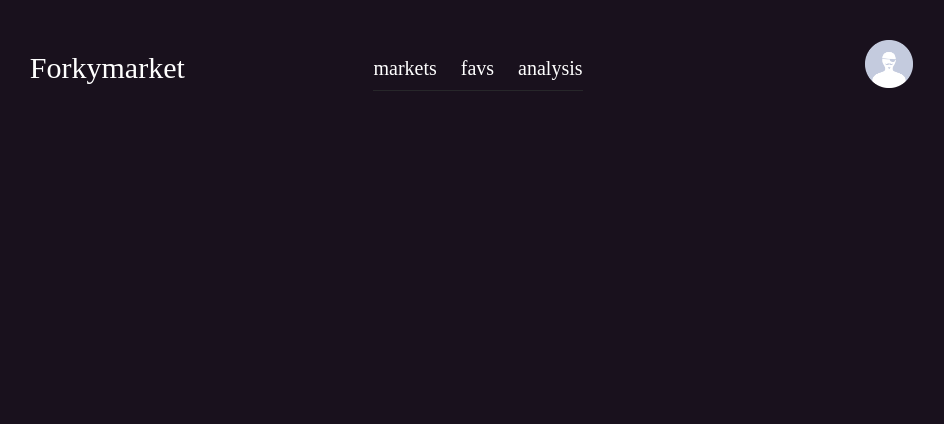
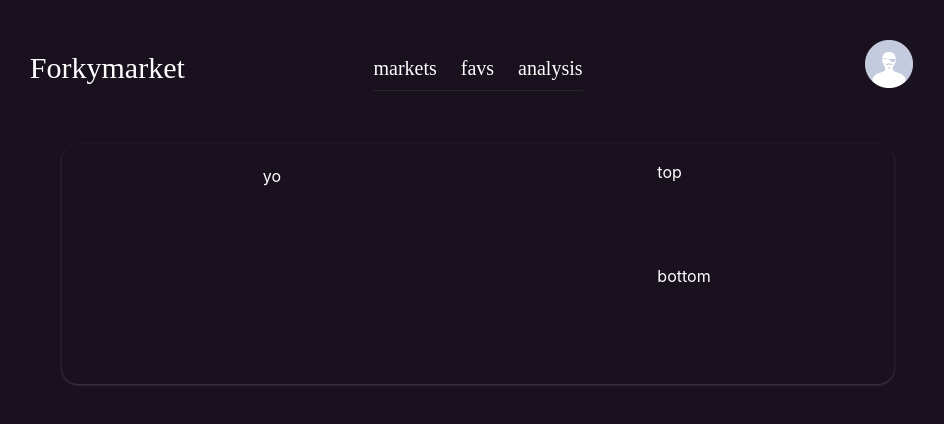
Before and after one commit to osso2k/project5, a React (Vite) app in the folder frontend/: page / in a window 1280 px wide. Shown: the top 424 px of the page, without its empty margins (162-1106 px from the left). Built offline with nearby package versions, Linux system fonts and the light colour scheme; sample sign-in values are in the browser's storage; a web font is replaced by a local one.

Commit message:
Added proper auth, signuo/login work and started working on the first component

```diff
--- a/frontend/src/App.tsx
+++ b/frontend/src/App.tsx
@@ -1,10 +1,12 @@
 import Header from "./components/Header"
+import OpeningCard from "./components/OpeningCard"
 
 
 const App = () => {
   return(
-    <div className="flex h-screen w-full">
+    <div className="flex flex-col h-screen w-full">
       <Header />
+      <OpeningCard />
     </div>
   )
 }
--- a/frontend/src/api.ts
+++ b/frontend/src/api.ts
@@ -3,4 +3,25 @@ import axios from "axios";
 const api =  axios.create({
     baseURL:"http://localhost:8080/",
 })
+api.interceptors.request.use((config)=>{
+    const token = localStorage.getItem("token")
+    if(token){
+        config.headers.Authorization = `Bearer ${token}`
+    }
+
+    return config
+}, (error)=>{
+    console.log("Invalid token");
+    return Promise.reject(error)
+})
+api.interceptors.response.use((response)=>{
+    return response
+},(error)=>{
+    if(error.response.status === 401){
+        console.log("Unauthorized");
+        window.location.href = "/login"
+    }
+    return Promise.reject(error)
+})
+
 export default api
--- a/frontend/src/components/DisplayTop10.tsx
+++ /dev/null
@@ -1,9 +0,0 @@
-import React from 'react'
-
-const DisplayTop10 = () => {
-  return (
-    <div>DisplayTop10</div>
-  )
-}
-
-export default DisplayTop10
--- /dev/null
+++ b/frontend/src/components/OpeningCard.tsx
@@ -0,0 +1,19 @@
+
+
+const OpeningCard = () => {
+  return (
+    <div className="w-[65%] h-[30%] shadow-sm shadow-mauve-700  rounded-2xl mt-10 mx-auto">
+      <div className="grid grid-cols-2 h-full w-full gap-2 px-2 py-4">
+        <div className="h-[90%] w-full order-1 flex justify-center my-1">yo</div>
+        <div className="order-2 flex justify-center my-auto h-full ">
+          <div className="grid grid-rows-2 w-full justify-center">
+            <div className="order-1 h-[95%] w-full ">top</div>
+            <div className="order-2 h-[50%]">bottom</div>
+          </div>
+        </div>
+      </div>
+    </div>
+  )
+}
+
+export default OpeningCard
--- /dev/null
+++ b/frontend/src/components/Protected.tsx
@@ -0,0 +1,18 @@
+import type { PropsWithChildren } from "react"
+import { Navigate } from "react-router-dom"
+
+
+export const Protected = ({children}:PropsWithChildren) => {
+    const token = localStorage.getItem("token")
+    if (!token){
+        return <Navigate to={"/login"} replace/>
+    }
+    return children;
+}
+export const ProtectedAuth = ({children}:PropsWithChildren)=>{
+    const token = localStorage.getItem("token")
+    if(token){
+        return <Navigate to={"/"} replace/>
+    }
+    return children;
+}
--- a/frontend/src/main.tsx
+++ b/frontend/src/main.tsx
@@ -6,6 +6,7 @@ import App from './App.tsx'
 import Signup from './pages/Signup.tsx'
 import Login from './pages/Login.tsx'
 import { Toaster } from 'react-hot-toast'
+import { Protected, ProtectedAuth } from './components/Protected.tsx'
 
 createRoot(document.getElementById('root')!).render(
   <div className='flex min-h-screen w-full bg-[hsl(280,26%,9%)] text-white'>
@@ -13,9 +14,9 @@ createRoot(document.getElementById('root')!).render(
     <BrowserRouter >
     <Toaster />
       <Routes>
-        <Route path='/' element={<App />} />
-        <Route path='/signup' element={<Signup />} />
-        <Route path='/login' element={<Login />} />
+        <Route path='/' element={<Protected><App /></Protected>} />
+        <Route path='/signup' element={<ProtectedAuth><Signup /></ProtectedAuth>} />
+        <Route path='/login' element={<ProtectedAuth><Login /></ProtectedAuth>} />
       </Routes>
     </BrowserRouter>
   </StrictMode>
--- a/frontend/src/pages/Login.tsx
+++ b/frontend/src/pages/Login.tsx
@@ -24,10 +24,17 @@ const Login = () => {
                 return
             }
             const response = await api.post("/api/auth/login", form)
-            toast.success("Logged in!")
-
-            localStorage.setItem("userId", response.data.user)
-            localStorage.setItem("token", response.data.token)
+            if(response){
+                toast.success("Logged in!")
+                localStorage.setItem("userId", response.data.user)
+                localStorage.setItem("token", response.data.token)
+                navigate("/")
+                return
+            }else{
+                toast.error("Invalid Credentials..")
+                console.error("User not found");
+                return
+            }
 
         } catch (error) {
             console.log("Error in sending user data to server... (login)", (error as Error).message);
--- a/frontend/src/pages/Signup.tsx
+++ b/frontend/src/pages/Signup.tsx
@@ -34,7 +34,7 @@ const Signup = () => {
             navigate("/")
 
         } catch (error) {
-            console.log("Error in sending user data to server...", (error as Error).message);
+            console.log("Error in sending user data to server... (signup)", (error as Error).message);
         }
     }
 
```
